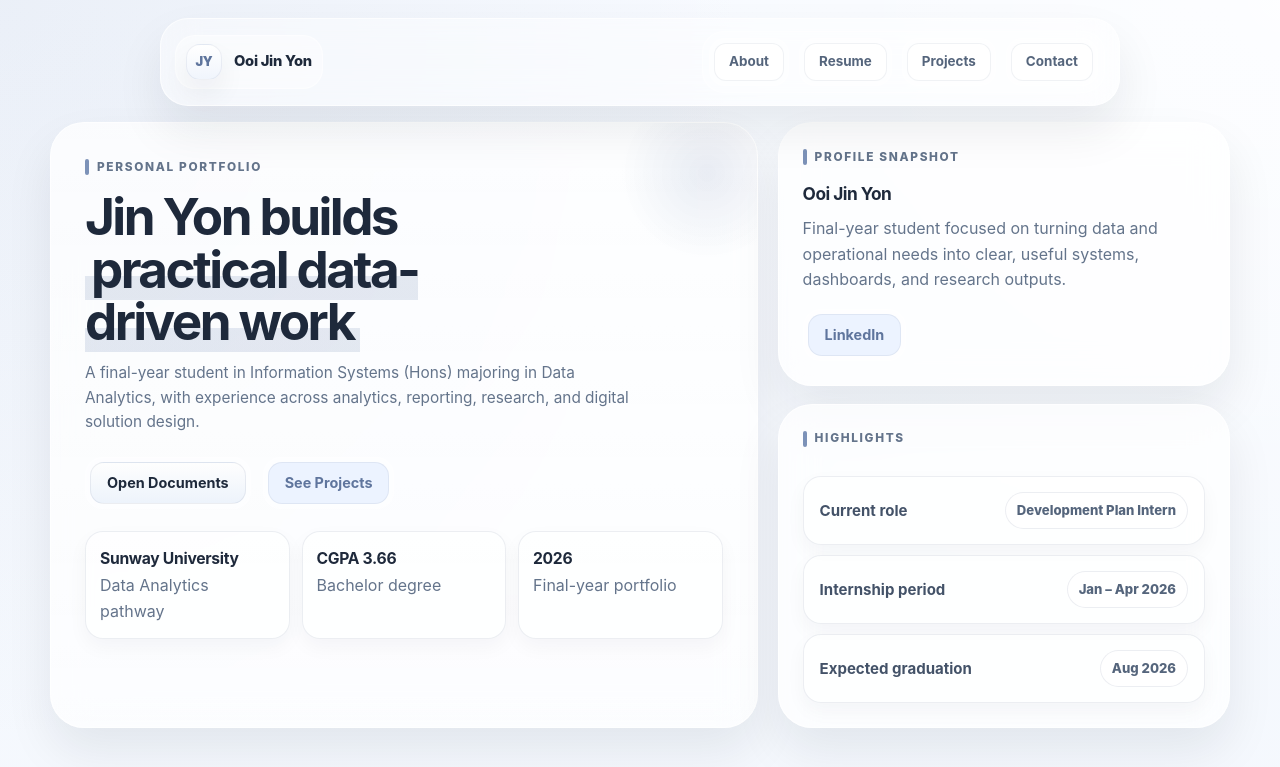
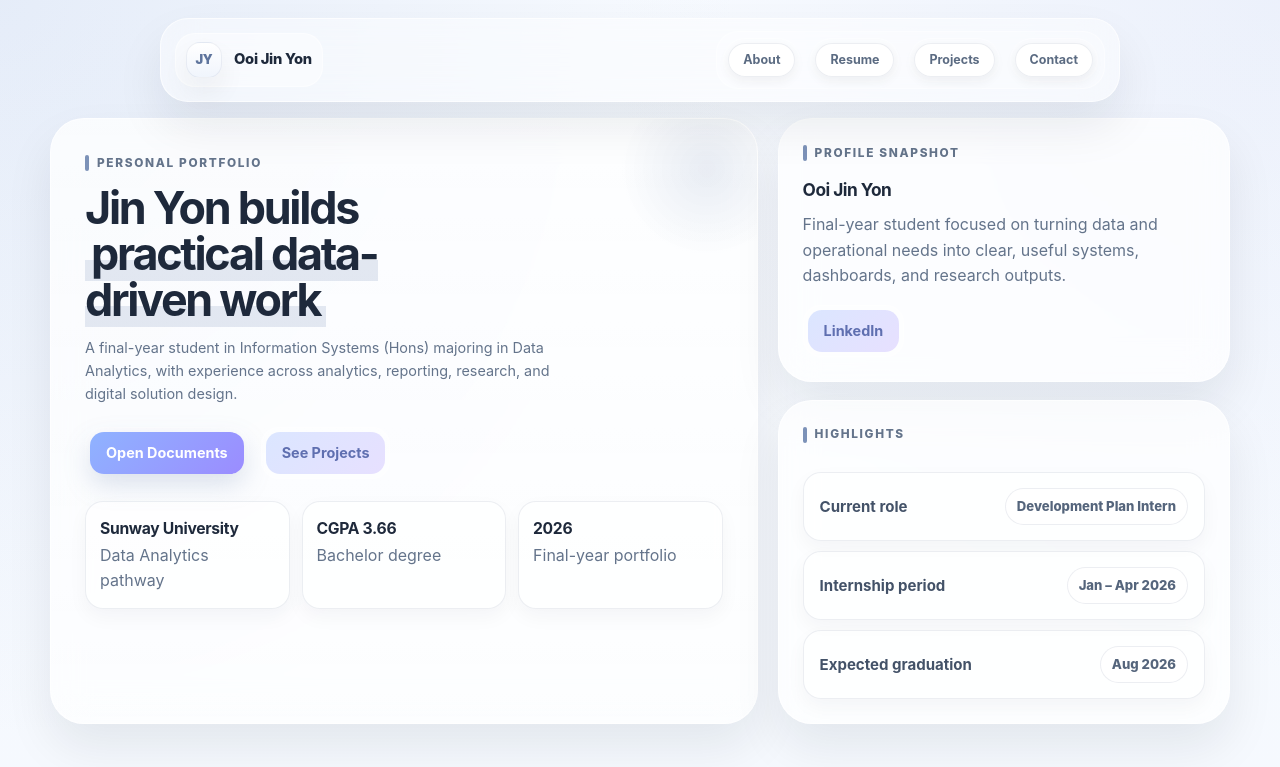
Before and after one commit to jinyonooi1220/portfolio, a plain HTML site: page index.html in a window 1280 px wide. Shown: the top 767 px of the page. Drawn offline with Linux system fonts and the light colour scheme.

Commit message:
Update index.html

```diff
--- a/index.html
+++ b/index.html
@@ -35,9 +35,9 @@
       font-family: Inter, ui-sans-serif, system-ui, -apple-system, BlinkMacSystemFont, "Segoe UI", sans-serif;
       color: var(--text);
       background:
-        radial-gradient(circle at top left, rgba(124,146,184,0.1), transparent 22%),
-        radial-gradient(circle at top right, rgba(255,255,255,0.72), transparent 20%),
-        linear-gradient(180deg, #f7faff 0%, #eef3f9 100%);
+        radial-gradient(circle at top left, rgba(143,170,220,0.18), transparent 22%),
+        radial-gradient(circle at top right, rgba(200,210,240,0.25), transparent 20%),
+        linear-gradient(180deg, #f8fbff 0%, #eef3fb 100%);
       line-height: 1.6;
     }
 
@@ -58,7 +58,7 @@
     }
 
     .nav {
-      min-height: 78px;
+      min-height: 64px;
       display: flex;
       align-items: center;
       justify-content: space-between;
@@ -113,31 +113,33 @@
 
     .nav-chip {
       padding: 4px;
-      border-radius: 16px;
-      background: rgba(255,255,255,0.28);
-      border: 1px solid rgba(255,255,255,0.34);
+      border-radius: 999px;
+      background: rgba(255,255,255,0.18);
+      border: 1px solid rgba(255,255,255,0.28);
     }
 
     .nav-links a {
       display: inline-flex;
       align-items: center;
       justify-content: center;
-      min-height: 38px;
+      min-height: 34px;
       padding: 0 14px;
-      border-radius: 12px;
-      background: rgba(255,255,255,0.82);
-      border: 1px solid rgba(148, 163, 184, 0.14);
-      color: #55657c;
-      font-size: 0.84rem;
+      border-radius: 999px;
+      background: rgba(255,255,255,0.85);
+      color: #5b6b82;
+      font-size: 0.78rem;
+      font-weight: 700;
+      border: 1px solid rgba(148,163,184,0.18);
+      box-shadow: 0 4px 12px rgba(15,23,42,0.06);
+      transition: 0.2s ease;
       font-weight: 700;
       transition: 0.2s ease;
     }
 
     .nav-links a:hover {
       transform: translateY(-1px);
-      background: #ffffff;
-      color: var(--text);
-      box-shadow: var(--shadow-md);
+      box-shadow: 0 12px 26px rgba(124,146,184,0.35);
+      opacity: 0.95;
     }
 
     .section { padding: 28px 0; }
@@ -215,7 +217,7 @@
     }
 
     .hero-title {
-      font-size: clamp(2rem, 4vw, 3.35rem);
+      font-size: clamp(1.8rem, 3.6vw, 2.8rem);
       line-height: 1.02;
       letter-spacing: -0.05em;
       max-width: 10ch;
@@ -241,9 +243,10 @@
     }
 
     .hero-text {
-      margin-top: 14px;
-      max-width: 58ch;
-      font-size: 0.96rem;
+      margin-top: 12px;
+      max-width: 56ch;
+      color: var(--muted);
+      font-size: 0.9rem;
       position: relative;
       z-index: 1;
     }
@@ -279,15 +282,16 @@
     }
 
     .btn-primary {
-      background: linear-gradient(180deg, #fefefe, #edf3fb);
-      color: var(--text);
-      border-color: rgba(148,163,184,0.18);
+      background: linear-gradient(135deg, #8fb3ff, #9b8cff);
+      color: #ffffff;
+      border: none;
+      box-shadow: 0 10px 26px rgba(124,146,184,0.28);
     }
 
     .btn-secondary {
-      background: rgba(236,243,255,0.96);
-      color: var(--accent-strong);
-      border-color: rgba(148,163,184,0.16);
+      background: linear-gradient(135deg, #dbe6ff, #e7e0ff);
+      color: #5f6fb0;
+      border: none;
     }
 
     .btn:hover { transform: translateY(-1px); box-shadow: var(--shadow-md); }
@@ -391,7 +395,7 @@
     }
 
     .section-title {
-      font-size: clamp(1.55rem, 2.4vw, 2.1rem);
+      font-size: clamp(1.4rem, 2vw, 1.8rem);
       letter-spacing: -0.04em;
       margin-bottom: 16px;
     }
```
